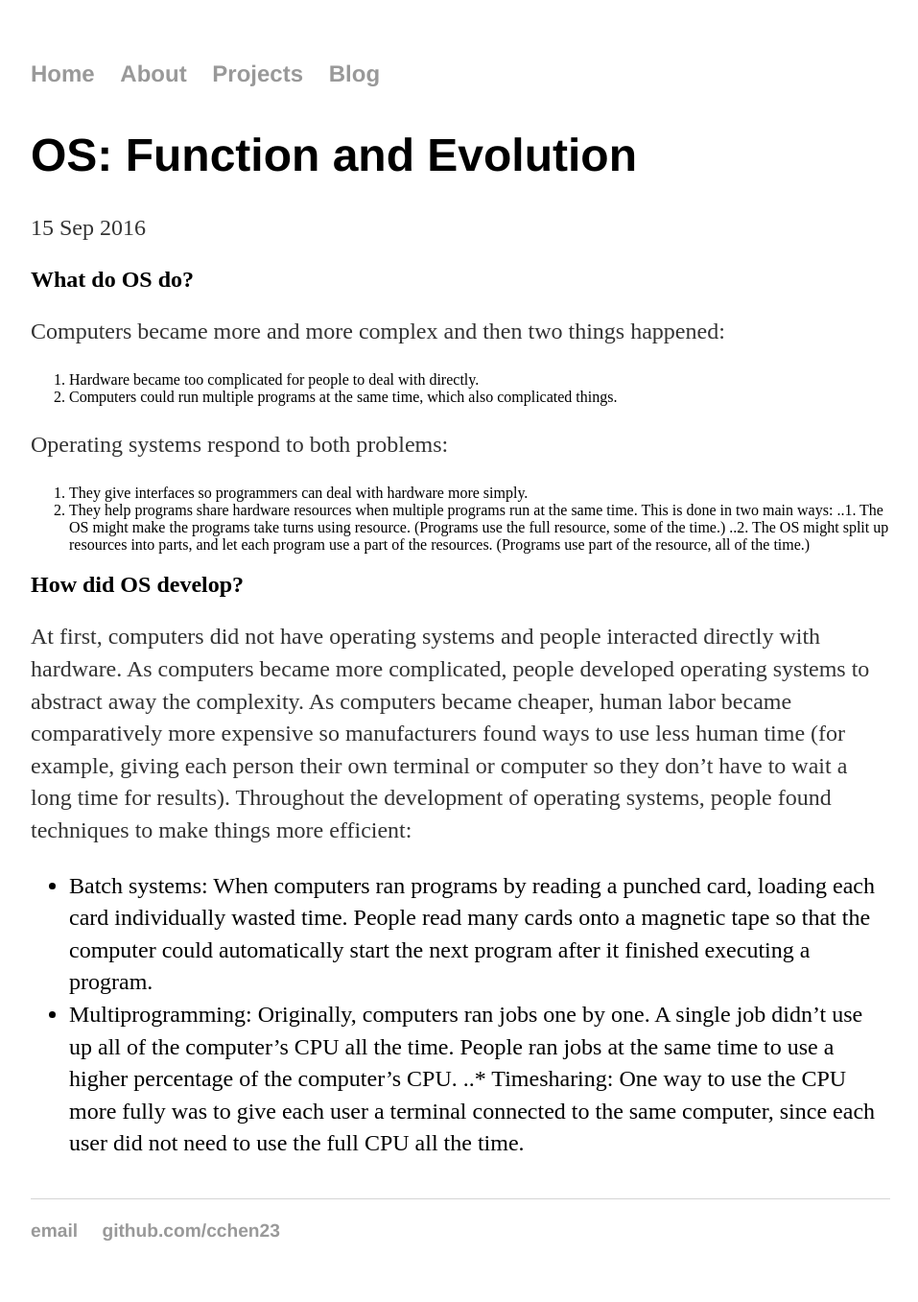
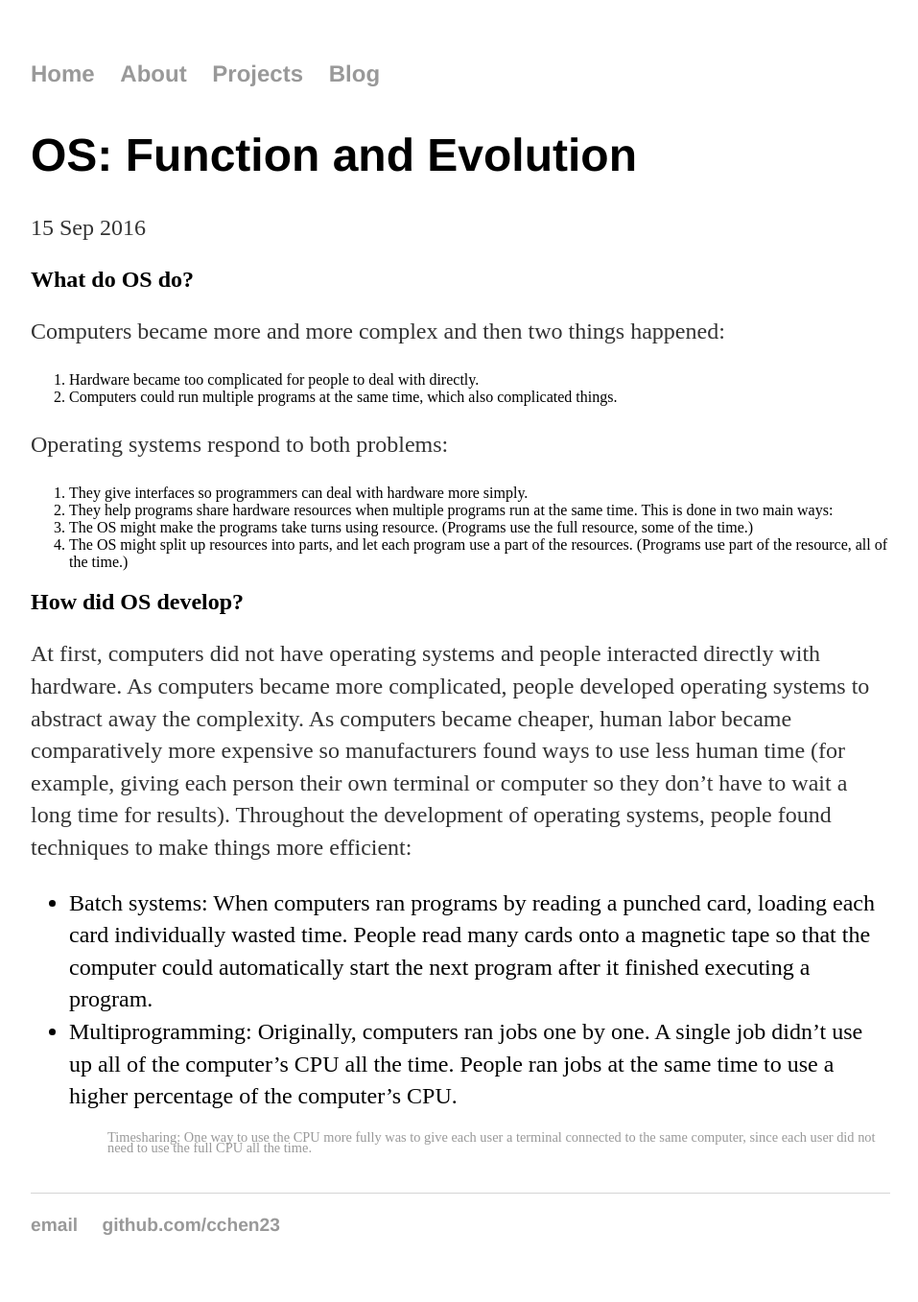
Before and after one commit to cchen23/cchen23.githhub.io, a Jekyll site: the page built from _posts/2016-09-15-os-intro.md, in a window 1280 px wide. Shown: the whole page at 96% size, without its empty margins (160-1117 px from the left). Built offline with Jekyll 4.4.1, drawn with Linux system fonts in a browser that asks for light colours.

Commit message:
Update 2016-09-15-os-intro.md
updated bullets

```diff
--- a/_posts/2016-09-15-os-intro.md
+++ b/_posts/2016-09-15-os-intro.md
@@ -15,8 +15,8 @@ Operating systems respond to both problems:
 
 1. They give interfaces so programmers can deal with hardware more simply.
 2. They help programs share hardware resources when multiple programs run at the same time. This is done in two main ways:
-..1. The OS might make the programs take turns using resource. (Programs use the full resource, some  of the time.)
-..2. The OS might split up resources into parts, and let each program use a part of the resources. (Programs use part of the resource, all of the time.)
+  1. The OS might make the programs take turns using resource. (Programs use the full resource, some  of the time.)
+  2. The OS might split up resources into parts, and let each program use a part of the resources. (Programs use part of the resource, all of the time.)
 
 ## How did OS develop?
 At first, computers did not have operating systems and people interacted directly with hardware. As computers became more complicated, people developed operating systems to abstract away the complexity. As computers became cheaper, human labor became comparatively more expensive so manufacturers found ways to use less human time (for example, giving each person their own terminal or computer so they don't have to wait a long time for results).
@@ -24,4 +24,4 @@ Throughout the development of operating systems, people found techniques to make
 
 * Batch systems: When computers ran programs by reading a punched card, loading each card individually wasted time. People read many cards onto a magnetic tape so that the computer could automatically start the next program after it finished executing a program.
 * Multiprogramming: Originally, computers ran jobs one by one. A single job didn't use up all of the computer's CPU all the time. People ran jobs at the same time to use a higher percentage of the computer's CPU.
-..* Timesharing: One way to use the CPU more fully was to give each user a terminal connected to the same computer, since each user did not need to use the full CPU all the time.
+  * Timesharing: One way to use the CPU more fully was to give each user a terminal connected to the same computer, since each user did not need to use the full CPU all the time.
```
